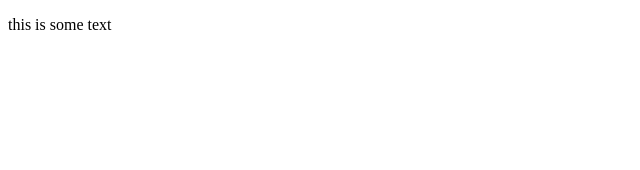
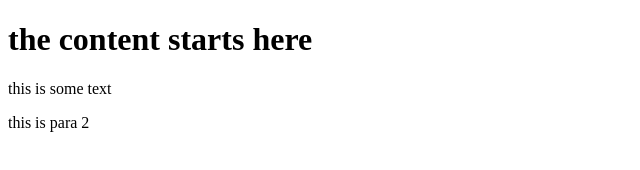
Before and after one commit to roja-p/picsflix, a plain HTML site: page index.html in a window 1280 px wide. Shown: the whole page, without its empty margins (0-640 px from the left). Drawn offline with Linux system fonts and the light colour scheme.

Commit message:
commit 5

```diff
--- a/index.html
+++ b/index.html
@@ -5,6 +5,8 @@
     <title>document</title>
 </head>
 <body>
+<h1>the content starts here</h1>
 <p>this is some text</p>
+<p>this is para 2 </p>
 </body>
 </html>
```
